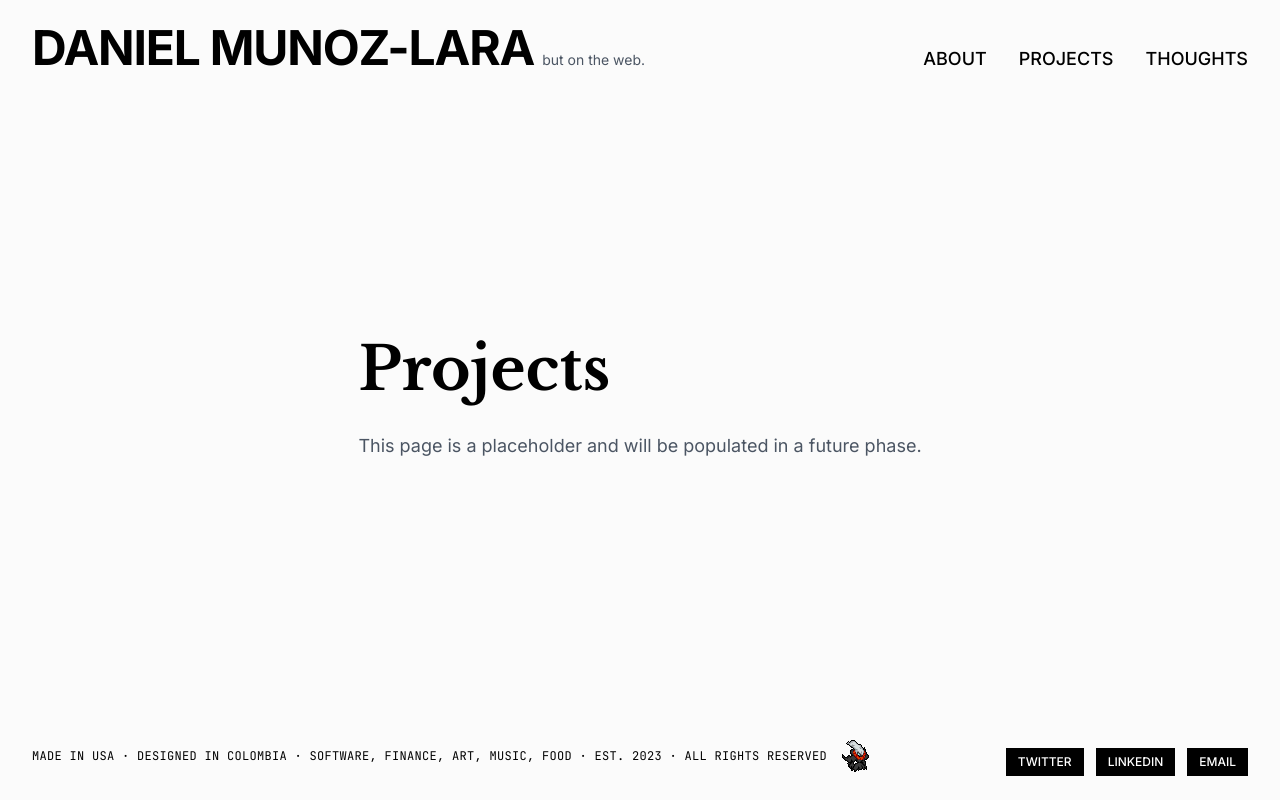
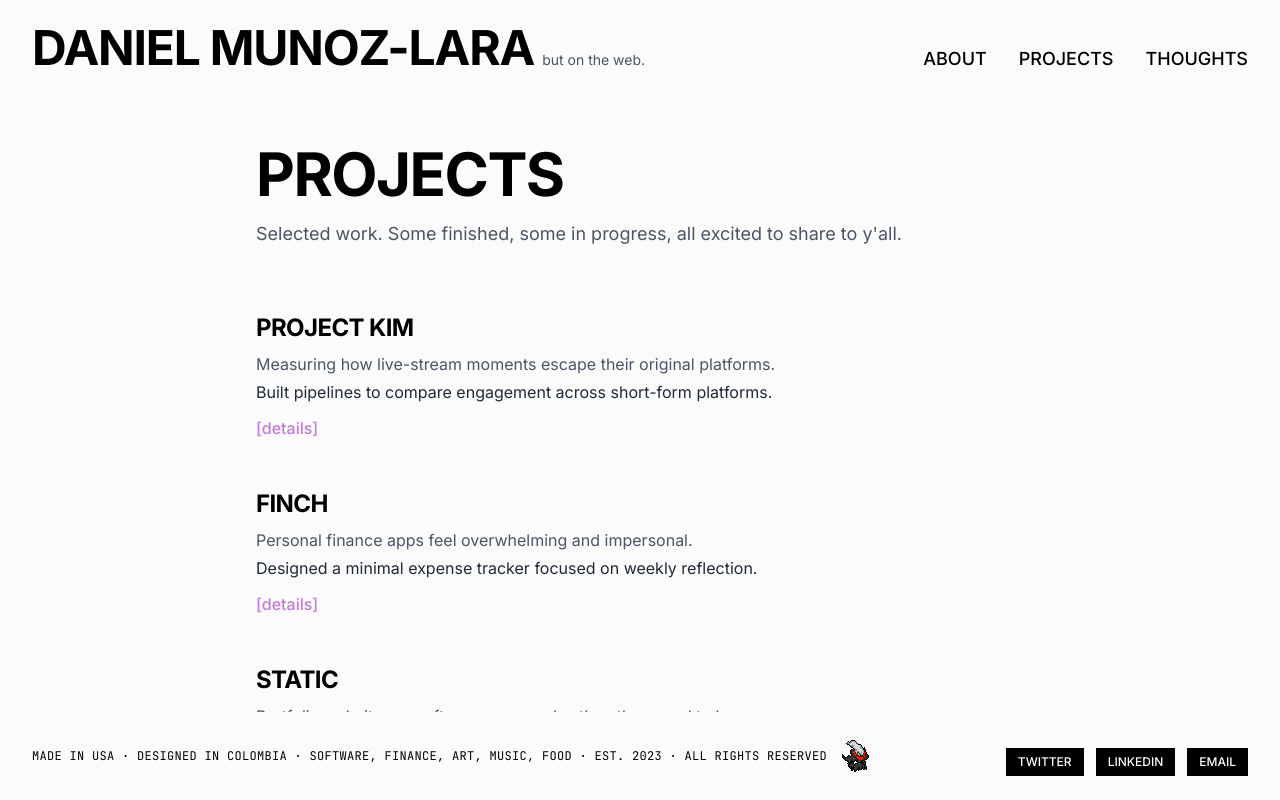
Before and after one commit to danielmnuoz/meonweb, a Next.js app: page /projects in a window 1280 px wide. Shown: the top 800 px of the page. Built offline with nearby package versions, Linux system fonts and the light colour scheme.

Commit message:
create projects page with dummy projects

```diff
--- a/app/projects/page.tsx
+++ b/app/projects/page.tsx
@@ -1,16 +1,78 @@
 import Header from "../components/Header";
 import Footer from "../components/Footer";
+
+const projects = [
+  {
+    name: "PROJECT KIM",
+    problem: "Measuring how live-stream moments escape their original platforms.",
+    solution: "Built pipelines to compare engagement across short-form platforms.",
+  },
+  {
+    name: "FINCH",
+    problem: "Personal finance apps feel overwhelming and impersonal.",
+    solution: "Designed a minimal expense tracker focused on weekly reflection.",
+  },
+  {
+    name: "STATIC",
+    problem: "Portfolio websites are often more complex than they need to be.",
+    solution: "Built this site with Next.js, emphasizing restraint and clarity.",
+  },
+  {
+    name: "WAVELENGTH",
+    problem: "Discovering new music through algorithms feels passive.",
+    solution: "Created a tool that surfaces music based on lyrical themes and moods.",
+  },
+];
 
 export default function Projects() {
   return (
     <div className="min-h-screen flex flex-col">
       <Header />
 
-      <main className="flex-1 flex items-center justify-center px-8 py-24">
-        <div className="max-w-2xl">
-          <h1 className="text-6xl font-serif font-bold mb-8">Projects</h1>
-          <p className="text-lg leading-relaxed text-gray-600">
-            This page is a placeholder and will be populated in a future phase.
+      <main className="flex-1 px-4 md:px-8 pt-28 md:pt-36 pb-24 md:pb-32">
+        <div className="max-w-3xl mx-auto animate-fade-in">
+          {/* Page Header */}
+          <div className="mb-12 md:mb-16">
+            <h1 className="text-4xl md:text-6xl font-bold tracking-tight mb-4">
+              PROJECTS
+            </h1>
+            <p className="text-base md:text-lg text-gray-600">
+              Selected work. Some finished, some in progress, all excited to share to y&apos;all.
+            </p>
+          </div>
+
+          {/* Project List */}
+          <div className="space-y-10 md:space-y-12">
+            {projects.map((project, index) => (
+              <article
+                key={project.name}
+                className="opacity-0 animate-fade-in"
+                style={{ animationDelay: `${(index + 1) * 100}ms`, animationFillMode: "forwards" }}
+              >
+                <h2 className="text-xl md:text-2xl font-bold tracking-tight mb-2">
+                  {project.name}
+                </h2>
+                <p className="text-gray-600 mb-1">
+                  {project.problem}
+                </p>
+                <p className="text-gray-800 mb-3">
+                  {project.solution}
+                </p>
+                <a
+                  href="https://github.com/danielmnuoz"
+                  target="_blank"
+                  rel="noopener noreferrer"
+                  className="text-accent hover:underline font-medium transition-colors"
+                >
+                  [details]
+                </a>
+              </article>
+            ))}
+          </div>
+
+          {/* Footer Note */}
+          <p className="mt-16 md:mt-20 text-sm text-gray-500 font-mono">
+            More experiments coming soon... stay tuned!
           </p>
         </div>
       </main>
--- a/app/thoughts/page.tsx
+++ b/app/thoughts/page.tsx
@@ -46,7 +46,7 @@ export default function Thoughts() {
       <Header />
 
       <main className="flex-1 px-4 md:px-8 pt-28 md:pt-32 pb-12 md:pb-16">
-        <div className="max-w-[800px] mx-auto">
+        <div className="max-w-[800px] mx-auto animate-fade-in">
           {/* Tabs */}
           <div className="flex items-center gap-8 mb-8 border-b border-neutral-200 pb-4">
             <button
--- a/tailwind.config.ts
+++ b/tailwind.config.ts
@@ -11,6 +11,7 @@ const config: Config = {
       colors: {
         background: "#FBFBFB",
         foreground: "#000000",
+        accent: "#C678DD",
       },
       fontFamily: {
         sans: ["var(--font-inter)", "system-ui", "sans-serif"],
@@ -21,6 +22,7 @@ const config: Config = {
         float: "float 2s ease-in-out infinite",
         shake: "shake 2s ease-in-out infinite",
         "pop-in": "popIn 0.4s ease-out forwards",
+        "fade-in": "fadeIn 0.6s ease-out forwards",
       },
       keyframes: {
         float: {
@@ -38,6 +40,10 @@ const config: Config = {
           "70%": { transform: "scale(1.1)" },
           "100%": { transform: "scale(1)", opacity: "1" },
         },
+        fadeIn: {
+          "0%": { opacity: "0", transform: "translateY(10px)" },
+          "100%": { opacity: "1", transform: "translateY(0)" },
+        },
       },
     },
   },
```
Also changed, not shown: design/PROJECTS.MD (added, +55 -0 lines), 1 other file (tests, documents, lock files or other folders).
